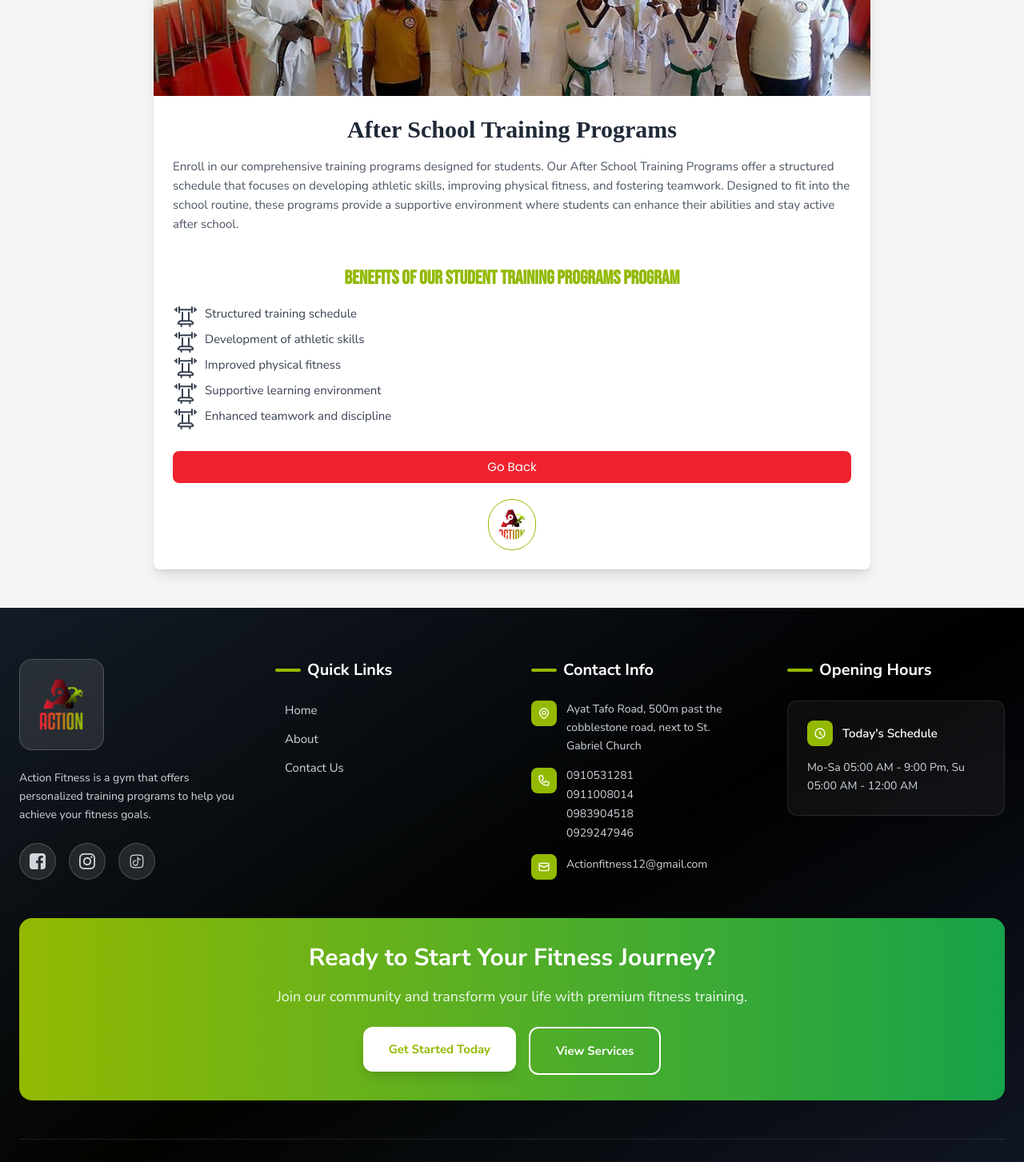
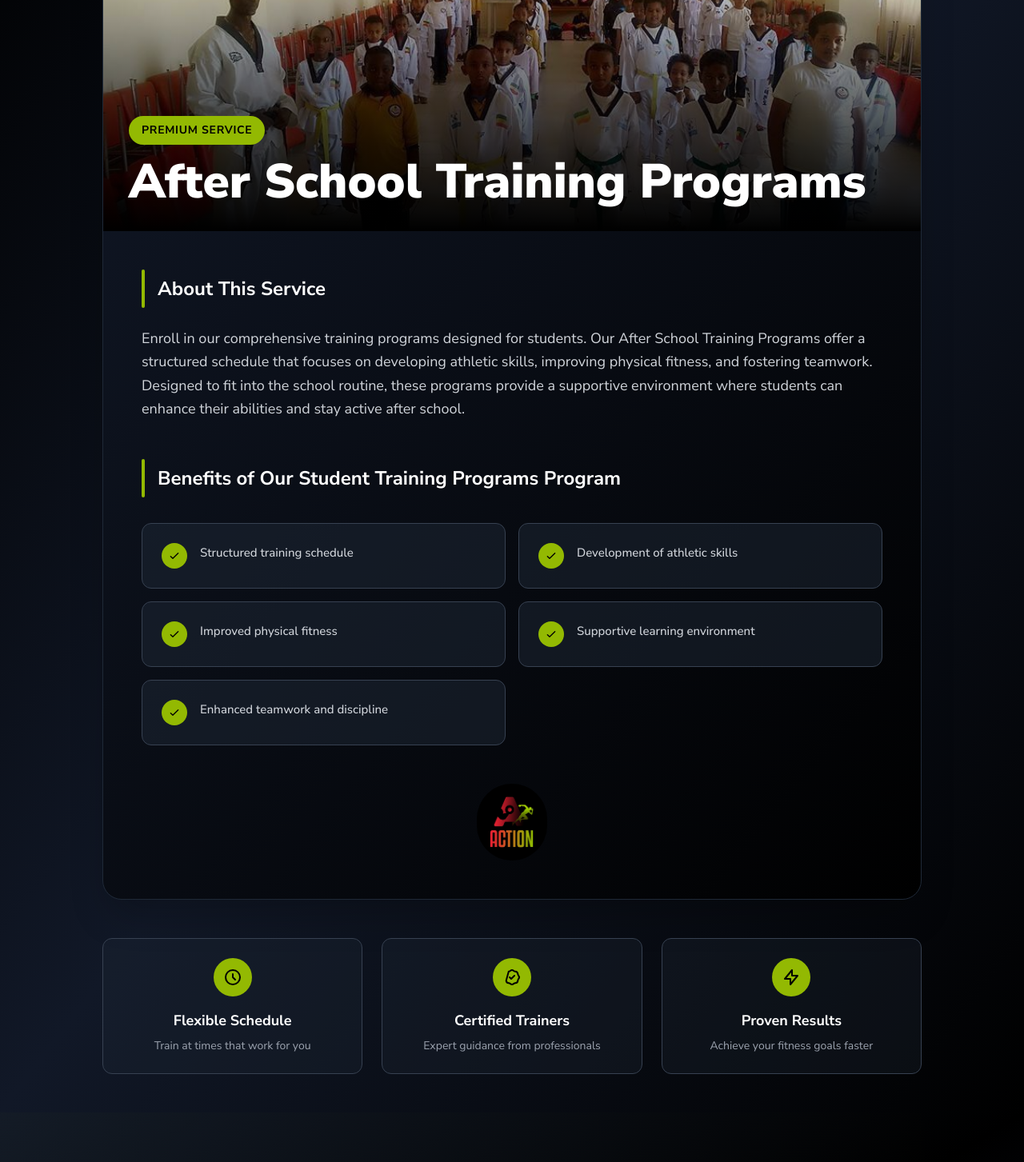
Before and after one commit to Nebyat19/ActionFitness, a Vue app: page /services/AfterSchoolTrainingPrograms in a window 1280 px wide. Shown: the part 280-1733 px from the top of the page at 80% size. Built offline with nearby package versions, Linux system fonts and the light colour scheme; a web font is replaced by a local one.

Commit message:
refactor: overhaul ServiceDetailView component with enhanced layout, styling, and interactive elements for improved user engagement and visual appeal

```diff
--- a/src/views/ServiceDetailView.vue
+++ b/src/views/ServiceDetailView.vue
@@ -1,45 +1,116 @@
 <template>
-  <div class="min-h-screen bg-gray-100 py-12 px-6 pt-36">
-    <div class="max-w-4xl mx-auto bg-white shadow-lg rounded-lg overflow-hidden">
-      <img :src="service.image" alt="Body Building Service" class="w-full bg-black h-64 object-cover " />
-      <div class="p-6">
-        <h1 class="text-3xl text-center font-cursive font-bold text-gray-800 mb-4">
+  <div class="min-h-screen bg-gradient-to-br from-black via-gray-900 to-black py-12 px-6 pt-36">
+    <div class="max-w-5xl mx-auto mt-10">
+
+      <!-- Enhanced Service Card -->
+      <div class="bg-gradient-to-br from-gray-900 to-black shadow-2xl rounded-3xl overflow-hidden border border-gray-800">
+
+        <!-- Hero Image Section -->
+        <div class="relative h-80 md:h-96 overflow-hidden">
+          <img
+            :src="service.image || '/placeholder.svg?height=400&width=800&text=Service+Image'"
+            :alt="service.title"
+            class="w-full h-full object-cover transition-transform duration-700 hover:scale-105"
+          />
+          <div class="absolute inset-0 bg-gradient-to-t from-black via-black/50 to-transparent"></div>
+
+          <!-- Service Title Overlay -->
+          <div class="absolute bottom-8 left-8 right-8">
+            <div class="bg-primary-green text-black px-4 py-2 rounded-full text-sm font-bold uppercase tracking-wider inline-block mb-4">
+              Premium Service
+            </div>
+            <h1 class="text-4xl md:text-6xl font-black text-white leading-tight">
               {{ service.title }}
             </h1>
-        <p class="text-gray-600 mb-4">
+          </div>
+        </div>
+
+        <!-- Content Section -->
+        <div class="p-8 md:p-12">
+
+          <!-- Service Description -->
+          <div class="mb-12">
+            <div class="flex items-center gap-4 mb-6">
+              <div class="w-1 h-12 bg-primary-green rounded-full"></div>
+              <h2 class="text-2xl font-bold text-white">About This Service</h2>
+            </div>
+            <p class="text-gray-300 text-lg leading-relaxed">
               {{ service.description }}
             </p>
-        <p class="text-primary-green font-bebas text-center font-bold text-2xl mb-4 mt-10">
-          Benefits of our {{ service.sub }} program
-        </p>
-        <ul class="font-bold text-gray-700 mb-6">
-          <li class="flex gap-2" v-for="benefit in service.benefits" :key="benefit">
-            <svg xmlns="http://www.w3.org/2000/svg" width="32" height="32" viewBox="0 0 24 24">
-              <path
-                fill="none"
-                stroke="currentColor"
-                stroke-linecap="round"
-                stroke-linejoin="round"
-                stroke-width="1.5"
-                d="M18 3v5M6 3v5m14.5-4v1.5m0 0V7m0-1.5H22M3.5 4v1.5m0 0V7m0-1.5H2m16 0H6M7.277 19h9.447c1.237 0 1.856 0 2.112-.303c.58-.686-.532-1.594-.938-2.051c-.457-.516-.792-.646-1.468-.646H7.57c-.676 0-1.01.13-1.468.646c-.406.457-1.518 1.365-.938 2.051C5.42 19 6.04 19 7.277 19M9 8v8m6-8v8m1 3v2m-8-2v2"
-                color="currentColor"
+          </div>
+
+          <!-- Benefits Section -->
+          <div class="mb-12">
+            <div class="flex items-center gap-4 mb-8">
+              <div class="w-1 h-12 bg-primary-green rounded-full"></div>
+              <h2 class="text-2xl font-bold text-white">
+                Benefits of Our {{ service.sub }} Program
+              </h2>
+            </div>
+
+            <div class="grid md:grid-cols-2 gap-4">
+              <div
+                v-for="(benefit, index) in service.benefits"
+                :key="benefit"
+                class="bg-gray-800/50 rounded-xl p-6 border border-gray-700 hover:border-primary-green/50 transition-all duration-300 group"
+              >
+                <div class="flex items-start gap-4">
+                  <div class="w-8 h-8 bg-primary-green rounded-full flex items-center justify-center flex-shrink-0 group-hover:scale-110 transition-transform duration-300">
+                    <svg class="w-4 h-4 text-black" fill="none" stroke="currentColor" viewBox="0 0 24 24">
+                      <path stroke-linecap="round" stroke-linejoin="round" stroke-width="2" d="M5 13l4 4L19 7"></path>
+                    </svg>
+                  </div>
+                  <p class="text-gray-300 font-medium leading-relaxed">{{ benefit }}</p>
+                </div>
+              </div>
+            </div>
+          </div>
+
+
+
+          <!-- Action Fitness Logo -->
+          <div class="flex justify-center mt-12">
+            <div class="bg-black p-4 rounded-full">
+              <img
+                class="h-16 w-auto"
+                :src="ACTION_FITNESS_IMAGE"
+                alt="Action Fitness"
               />
+            </div>
+          </div>
+        </div>
+      </div>
+
+      <!-- Additional Info Cards -->
+      <div class="grid md:grid-cols-3 gap-6 mt-12">
+        <div class="bg-gray-800/30 rounded-xl p-6 border border-gray-700 text-center">
+          <div class="w-12 h-12 bg-primary-green rounded-full flex items-center justify-center mx-auto mb-4">
+            <svg class="w-6 h-6 text-black" fill="none" stroke="currentColor" viewBox="0 0 24 24">
+              <path stroke-linecap="round" stroke-linejoin="round" stroke-width="2" d="M12 8v4l3 3m6-3a9 9 0 11-18 0 9 9 0 0118 0z"></path>
             </svg>
-            {{ benefit }}
-          </li>
-        </ul>
-        <div class="grid place-items-center">
-          <button
-            class="w-full p-2 bg-primary-red rounded-lg text-white mb-5 font-poppins"
-            @click="router.back()"
-          >
-            Go Back
-          </button>
-          <img
-            class="h-16 w-auto p-3 border border-primary-green rounded-full"
-            :src="ACTION_FITNESS_IMAGE"
-            alt=""
-          />
+          </div>
+          <h4 class="text-lg font-bold text-white mb-2">Flexible Schedule</h4>
+          <p class="text-gray-400 text-sm">Train at times that work for you</p>
+        </div>
+
+        <div class="bg-gray-800/30 rounded-xl p-6 border border-gray-700 text-center">
+          <div class="w-12 h-12 bg-primary-green rounded-full flex items-center justify-center mx-auto mb-4">
+            <svg class="w-6 h-6 text-black" fill="none" stroke="currentColor" viewBox="0 0 24 24">
+              <path stroke-linecap="round" stroke-linejoin="round" stroke-width="2" d="M9 12l2 2 4-4M7.835 4.697a3.42 3.42 0 001.946-.806 3.42 3.42 0 014.438 0 3.42 3.42 0 001.946.806 3.42 3.42 0 013.138 3.138 3.42 3.42 0 00.806 1.946 3.42 3.42 0 010 4.438 3.42 3.42 0 00-.806 1.946 3.42 3.42 0 01-3.138 3.138 3.42 3.42 0 00-1.946.806 3.42 3.42 0 01-4.438 0 3.42 3.42 0 00-1.946-.806 3.42 3.42 0 01-3.138-3.138z"></path>
+            </svg>
+          </div>
+          <h4 class="text-lg font-bold text-white mb-2">Certified Trainers</h4>
+          <p class="text-gray-400 text-sm">Expert guidance from professionals</p>
+        </div>
+
+        <div class="bg-gray-800/30 rounded-xl p-6 border border-gray-700 text-center">
+          <div class="w-12 h-12 bg-primary-green rounded-full flex items-center justify-center mx-auto mb-4">
+            <svg class="w-6 h-6 text-black" fill="none" stroke="currentColor" viewBox="0 0 24 24">
+              <path stroke-linecap="round" stroke-linejoin="round" stroke-width="2" d="M13 10V3L4 14h7v7l9-11h-7z"></path>
+            </svg>
+          </div>
+          <h4 class="text-lg font-bold text-white mb-2">Proven Results</h4>
+          <p class="text-gray-400 text-sm">Achieve your fitness goals faster</p>
         </div>
       </div>
     </div>
@@ -49,13 +120,18 @@
 <script setup>
 import { onBeforeMount, ref } from 'vue'
 import { useRouter, useRoute } from 'vue-router'
-import { BodyBuilding, homeTraining,AFTER_SCHOOL_IMAGE_1, ACTION_FITNESS_IMAGE,THAIBOXING ,nutritionalConsultant} from '@/data/constants'
+import { BodyBuilding,fatloss, personaltraining, homeTraining, AFTER_SCHOOL_IMAGE_1, ACTION_FITNESS_IMAGE, THAIBOXING, nutritionalConsultant } from '@/data/constants'
 
 const service = ref({})
-const ServiceList = ['BodyBuilding', 'GroupFitnessTraining','FatLossTraining','PersonalTraining','ThaiBoxingAndKickBoxing', 'AfterSchoolTrainingPrograms','HomeToHomePrivateTraining','Boxing', 'NutritionalConsultant']
+const ServiceList = ['BodyBuilding', 'GroupFitnessTraining', 'FatLossTraining', 'PersonalTraining', 'ThaiBoxingAndKickBoxing', 'AfterSchoolTrainingPrograms', 'HomeToHomePrivateTraining', 'Boxing', 'NutritionalConsultant']
+
+const router = useRouter()
+const route = useRoute()
+
 defineProps({
   name: String
 })
+
 const ServiceInfo = {
   GroupFitnessTraining: {
     title: 'Group Fitness Training',
@@ -69,7 +145,7 @@ const ServiceInfo = {
     ],
     description:
       "Experience the energy and motivation of working out in a group with our Group Fitness Training sessions. Our dynamic group workouts are designed to provide a fun and engaging environment while helping you achieve your fitness goals. Enjoy varied workout routines, increase your social interaction, and benefit from a cost-effective fitness solution that keeps you motivated and on track.",
-    image: null // Make sure to import the correct image path
+    image: null
   },
   FatLossTraining: {
     title: 'Fat Loss Training',
@@ -83,7 +159,7 @@ const ServiceInfo = {
     ],
     description:
       "Join our specialized programs focused on fat loss and weight management. Our Fat Loss Training service offers tailored exercise routines and nutrition guidance to help you achieve your fat loss goals. With a focus on effective fat reduction and improved metabolic rate, you'll receive personalized plans and support to enhance your body composition and reach your fitness objectives.",
-    image: null // Make sure to import the correct image path
+    image: fatloss
   },
   PersonalTraining: {
     title: 'Personal Training',
@@ -97,7 +173,7 @@ const ServiceInfo = {
     ],
     description:
       "Achieve your fitness goals with one-on-one personal training sessions. Our personal training service offers customized workout plans tailored to your specific needs and goals. With individualized attention and expert guidance, you'll receive the motivation and support needed to maximize your results and reach your fitness objectives more efficiently.",
-    image: null // Make sure to import the correct image path
+    image: personaltraining
   },
   AfterSchoolTrainingPrograms: {
     title: 'After School Training Programs',
@@ -125,7 +201,7 @@ const ServiceInfo = {
     ],
     description:
       "Enjoy private training sessions at the convenience of your home. Our Home to Home Private Training service offers personalized workout plans tailored to your fitness goals, all within the comfort of your own space. Experience flexible scheduling and dedicated attention from our expert trainers, designed to fit your lifestyle and preferences.",
-    image: homeTraining // Make sure to import the correct image path
+    image: homeTraining
   },
   NutritionalConsultant: {
     title: 'Nutritional Consultant',
@@ -184,16 +260,22 @@ const ServiceInfo = {
     image: THAIBOXING
   }
 }
-const router = useRouter()
-const route = useRoute()
 
 onBeforeMount(() => {
   if (!ServiceList.includes(route.params.name)) {
     router.push('/services')
-  } else{
-
+  } else {
     service.value = ServiceInfo[route.params.name]
   }
 })
+</script>
 
-</script>
+<style scoped>
+.text-primary-green { color: #93b902; }
+.bg-primary-green { background-color: #93b902; }
+.border-primary-green { border-color: #93b902; }
+.hover\:bg-primary-green\/90:hover { background-color: rgba(147, 185, 2, 0.9); }
+.hover\:border-primary-green\/50:hover { border-color: rgba(147, 185, 2, 0.5); }
+.hover\:text-primary-green:hover { color: #93b902; }
+.shadow-primary-green\/25 { box-shadow: 0 25px 50px -12px rgba(147, 185, 2, 0.25); }
+</style>
```
Lines whose indentation alone changed are shown as unchanged.
